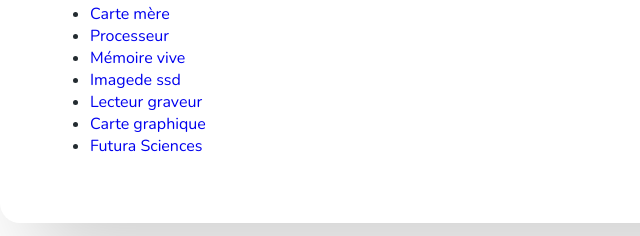
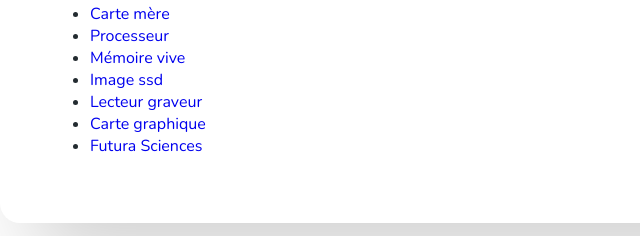
Before and after one commit to Tifiloow/parcoeur, a plain HTML site: page composants.html in a window 1280 px wide. Shown: the part 4189-4425 px from the top of the page, 0-640 px from the left. Drawn offline with nearby package versions, Linux system fonts and the light colour scheme.

Commit message:
Update composants.html

```diff
--- a/composants.html
+++ b/composants.html
@@ -118,7 +118,7 @@
         <li><a href=" https://www.portables.org/carte-mere/6961-carte-mere-socket-1150.html">Carte mère</a></li>
         <li><a href="https://www.cdiscount.com/informatique/processeurs/processeur-intel-core-i7-6850k-3-60ghz/f-10764-int0735858317689.html">Processeur</a></li>
         <li><a href="https://www.crucial.fr/products/memory/mac/memory-for-mac">Mémoire vive</a></li>
-        <li><a href="https://www.futura-sciences.com/tech/dossiers/informatique-stockage-donnees-informatiques-105/page/3/">Imagede ssd</a></li>
+        <li><a href="https://www.futura-sciences.com/tech/dossiers/informatique-stockage-donnees-informatiques-105/page/3/">Image ssd</a></li>
         <li><a href="https://www.regietek.com/produit/transcend-lecteur-graveur-dvd-usb-cable/">Lecteur graveur</a></li>
         <li><a href="https://www.lenovo.com/fr/fr/accessories-and-monitors/graphic-cards/graphic-cards/c/Graphic%20Cards_Graphic%20Cards?notPassDisplayRuleRedirectFlag=notPassDisplayRuleRedirectFlag">Carte graphique</a></li>
         <li><a href="https://www.futura-sciences.com/tech/definitions/informatique-carte-mere-1870/">Futura Sciences</a></li>
```
